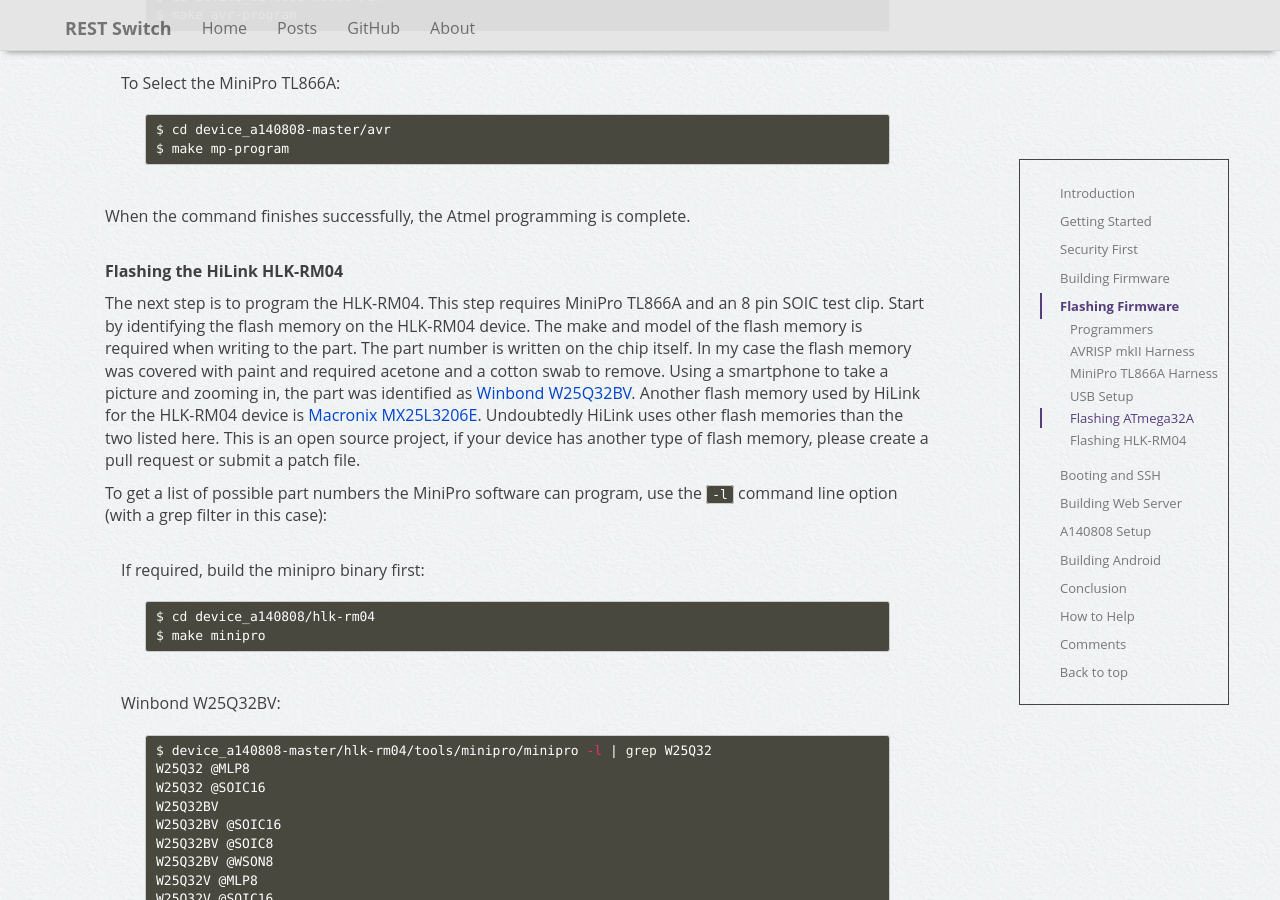
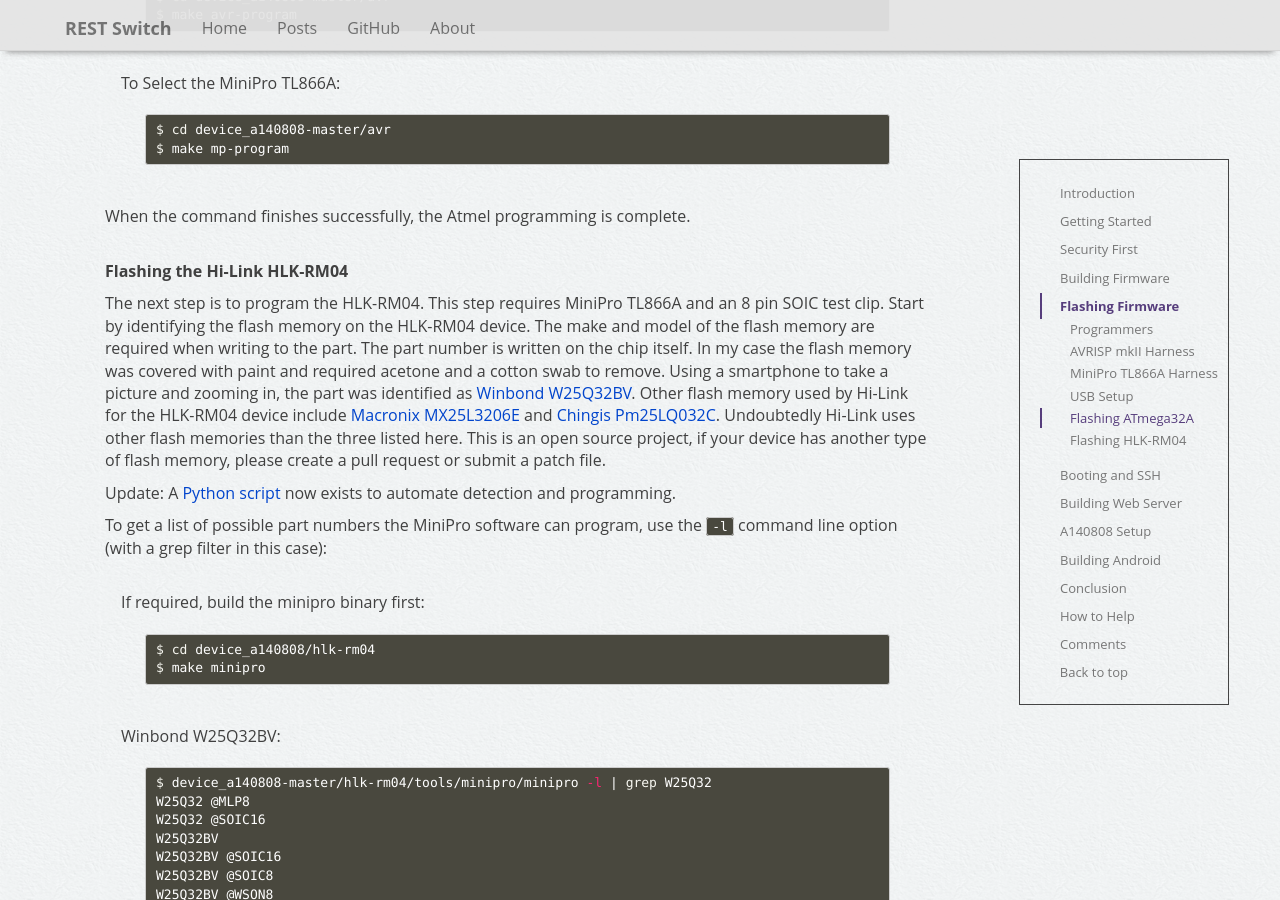
Before and after one commit to rest-switch/rest-switch.github.io, a Jekyll site: the page built from _posts/2015-11-02-a140808.markdown, in a window 1280 px wide and 900 px high, scrolled down 14277 px. Built offline with Jekyll 4.4.1, drawn with Linux system fonts in a browser that asks for light colours; nearby versions of some CDN libraries; comment, search, counter and statistics services are not loaded; some of the changed text lies outside the part shown.

Commit message:
add Chingis Pm25LQ032C
Signed-off-by: John Clark <inindev@gmail.com>

```diff
--- a/_posts/2015-11-02-a140808.markdown
+++ b/_posts/2015-11-02-a140808.markdown
@@ -567,9 +567,11 @@
 
 <a class="anchor" id="ffirm-flashing-hlkrm04"></a>
 
-<br/>**Flashing the HiLink HLK-RM04**
+<br/>**Flashing the Hi-Link HLK-RM04**
 
-The next step is to program the HLK-RM04. This step requires MiniPro TL866A and an 8 pin SOIC test clip. Start by identifying the flash memory on the HLK-RM04 device. The make and model of the flash memory is required when writing to the part. The part number is written on the chip itself. In my case the flash memory was covered with paint and required acetone and a cotton swab to remove. Using a smartphone to take a picture and zooming in, the part was identified as <a href="http://www.winbond.com/hq/product/code-storage-flash-memory/serial-nor-flash/?__locale=en&amp;partNo=W25Q32BV" target="_blank">Winbond W25Q32BV</a>. Another flash memory used by HiLink for the HLK-RM04 device is <a href="http://www.macronix.com/en-us/Product/Pages/ProductDetail.aspx?PartNo=MX25L3206E" target="_blank">Macronix MX25L3206E</a>. Undoubtedly HiLink uses other flash memories than the two listed here. This is an open source project, if your device has another type of flash memory, please create a pull request or submit a patch file.
+The next step is to program the HLK-RM04. This step requires MiniPro TL866A and an 8 pin SOIC test clip. Start by identifying the flash memory on the HLK-RM04 device. The make and model of the flash memory are required when writing to the part. The part number is written on the chip itself. In my case the flash memory was covered with paint and required acetone and a cotton swab to remove. Using a smartphone to take a picture and zooming in, the part was identified as <a href="http://www.winbond.com/hq/product/code-storage-flash-memory/serial-nor-flash/?__locale=en&amp;partNo=W25Q32BV" target="_blank">Winbond W25Q32BV</a>. Other flash memory used by Hi-Link for the HLK-RM04 device include <a href="http://www.macronix.com/en-us/Product/Pages/ProductDetail.aspx?PartNo=MX25L3206E" target="_blank">Macronix MX25L3206E</a> and <a href="http://www.chingistek.com/pflash_02.asp?seq=26" target="_blank">Chingis Pm25LQ032C</a>. Undoubtedly Hi-Link uses other flash memories than the three listed here. This is an open source project, if your device has another type of flash memory, please create a pull request or submit a patch file.
+
+Update: A <a href="https://github.com/rest-switch/device_a140808/blob/master/hlk-rm04/tools/scripts/program_flash.py" target="_blank">Python script</a> now exists to automate detection and programming.
 
 To get a list of possible part numbers the MiniPro software can program, use the <code>-l</code> command line option (with a grep filter in this case):
 
```
Also changed, not shown: other parts of _posts/2015-11-02-a140808.markdown (+1 -1 lines).
